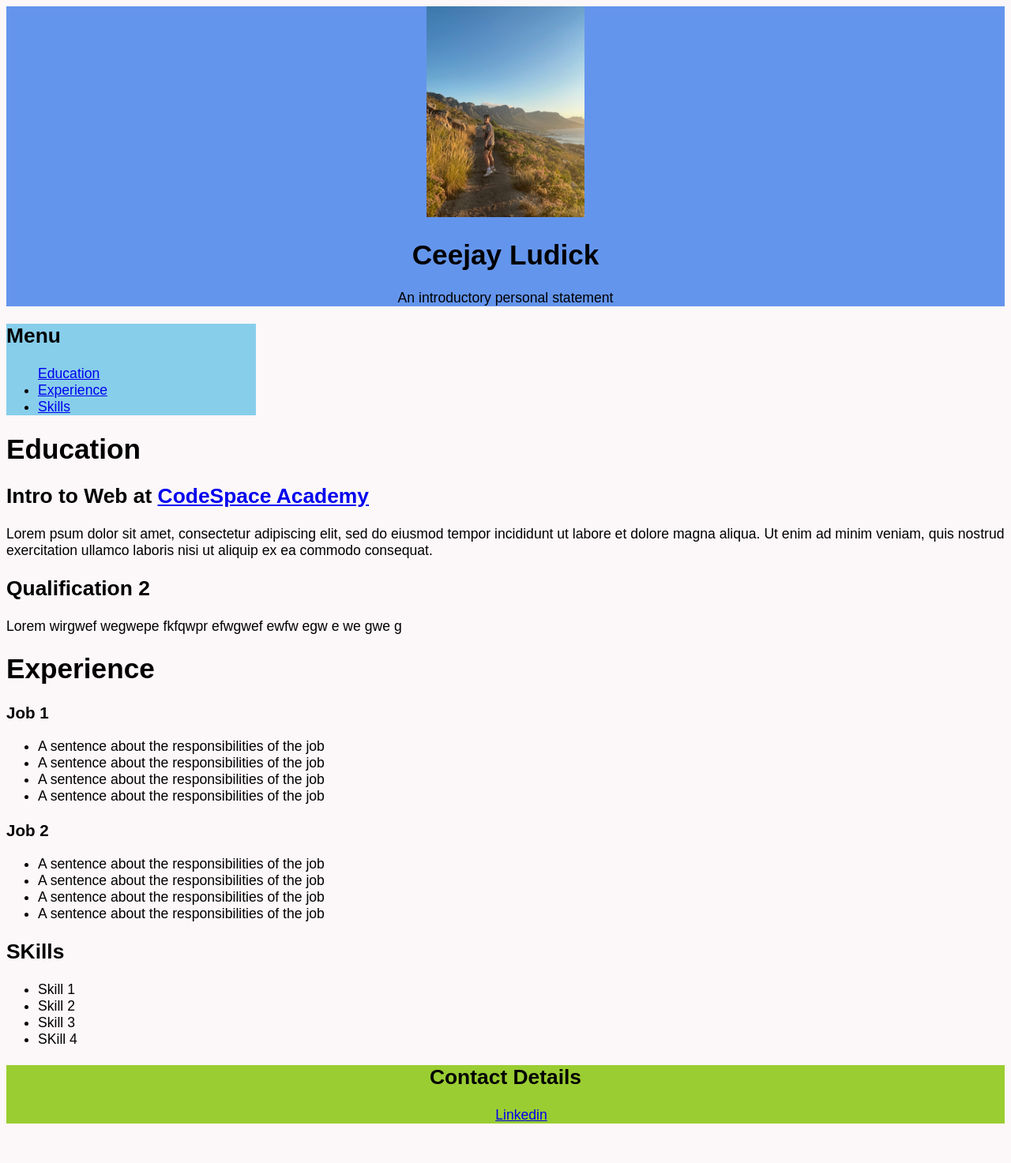
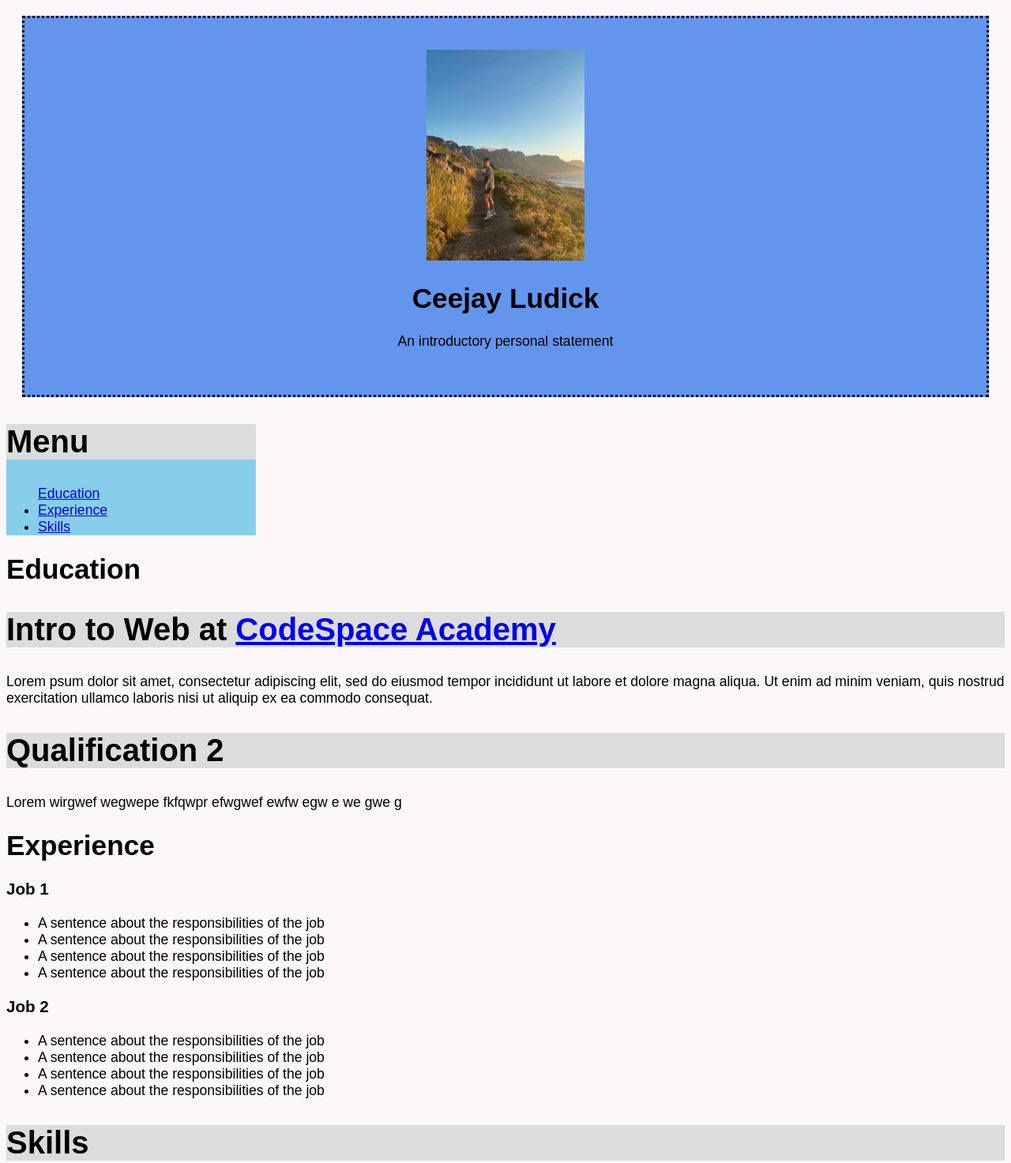
Before and after one commit to Ceejayludick/Ceejayludick, a plain HTML site: page index.html in a window 1280 px wide. Shown: the top 1473 px of the page at 79% size. Before the commit the page ends 1441 px from the top, so only its background shows below. Drawn offline with Linux system fonts and the light colour scheme.

Commit message:
Resume 5
Resume 5 = borders, margins, padding

```diff
--- a/css/stylesheet.css
+++ b/css/stylesheet.css
@@ -4,9 +4,20 @@ body{
   background-color: #FCF7F8;
 }
 
+* { box-sizing: border-box }
+
 header {
+  border-style: dotted;
   text-align: center;
   background-color: cornflowerblue;
+  margin: 20px;
+  padding: 40px;
+}
+
+h2 {
+font-size: 40px;
+background-color: gainsboro;
+
 }
 
 footer {
--- a/index.html
+++ b/index.html
@@ -63,7 +63,7 @@
             <li> A sentence about the responsibilities of the job </li>
             <li> A sentence about the responsibilities of the job </li>
         </ul>
-        <h2> SKills </h2>
+        <h2> Skills </h2>
         <ul>
             <li> Skill 1 </li>
             <li> Skill 2 </li>
```
